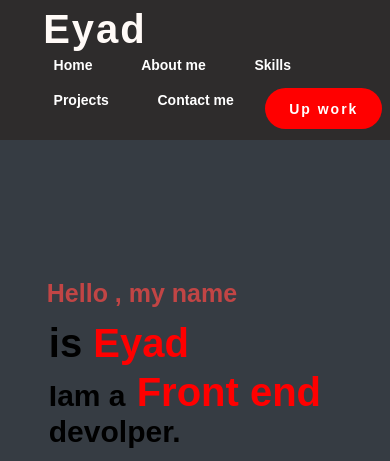
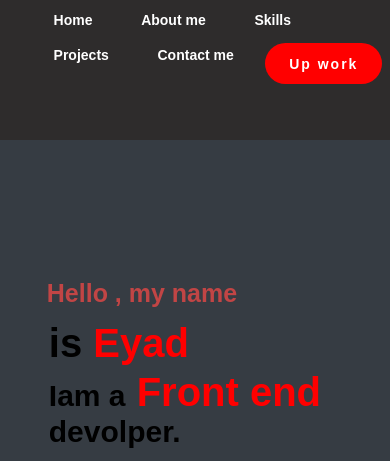
Before and after one commit to EYADO12/protfolio, a plain HTML site: page index.html in a window 390 px wide. Shown: the top 461 px of the page. Drawn offline with Linux system fonts and the light colour scheme.

Commit message:
Update style.css

```diff
--- a/style.css
+++ b/style.css
@@ -311,9 +311,7 @@ span {
     }
 
     .home h2 {
-        position: relative;
-        top: -35px;
-        margin-right: 5em;
+        display:none;
     }
 
     .home nav .btn{
```
